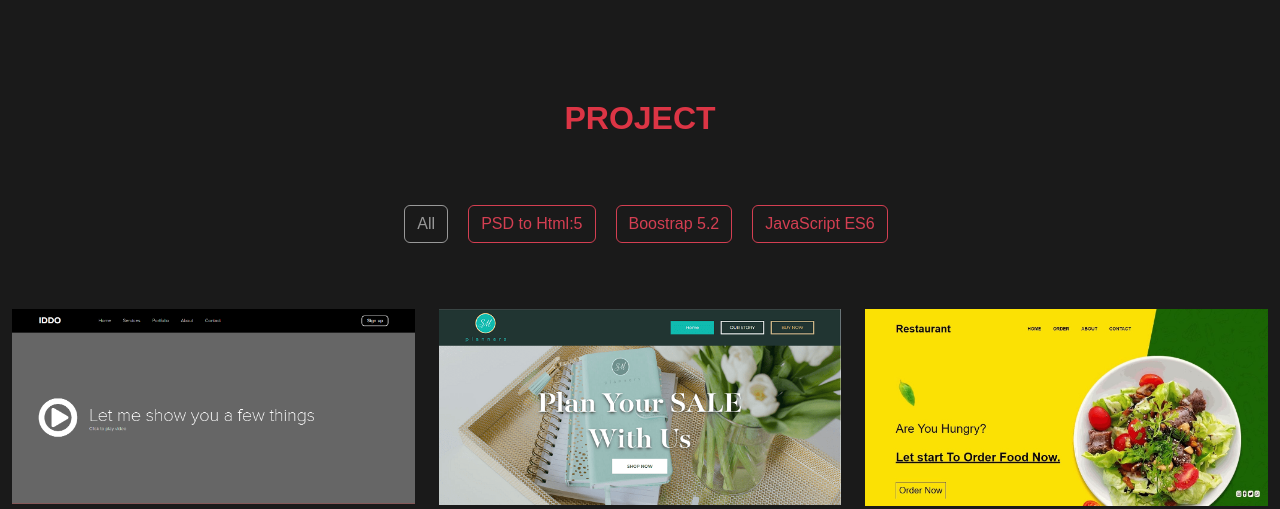
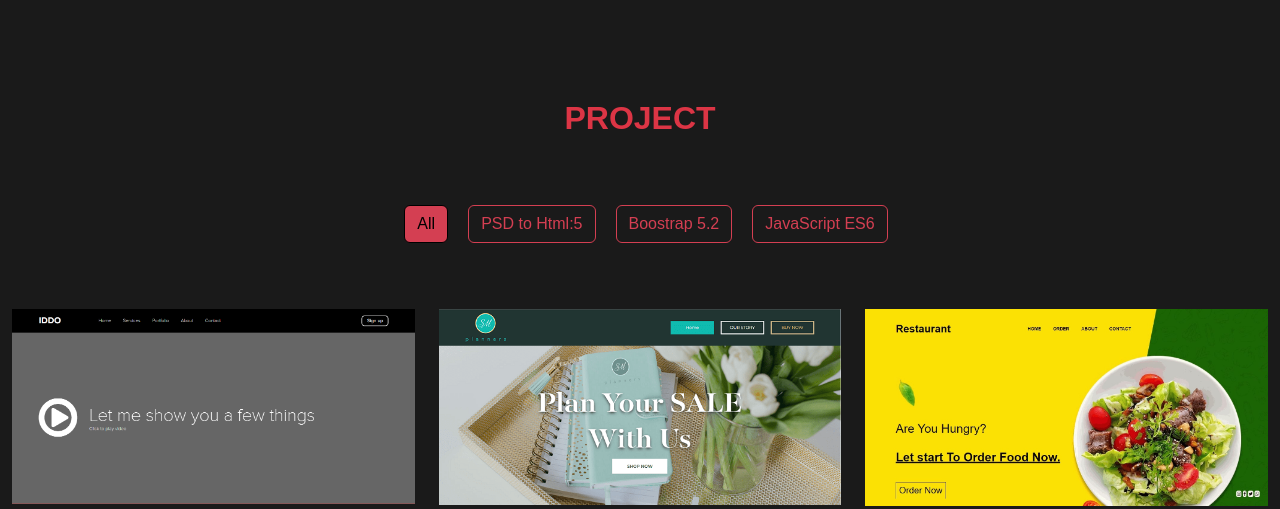
Before and after one commit to rtsdeveloper/rtsdeveloper.github.io, a PHP site: page / in a window 1280 px wide, with the pointer over the restyled element. Shown: the part 1881-2390 px from the top of the page. Run offline with PHP 8.4, Linux system fonts and the light colour scheme.

Commit message:
Update style.css

```diff
--- a/css/style.css
+++ b/css/style.css
@@ -394,7 +394,7 @@ h5 {
 }
 
 
-.btn:hover {
+.btn:hover, .btn.active{
     background-color: #D43F52;
     color: #000000;
 
```
